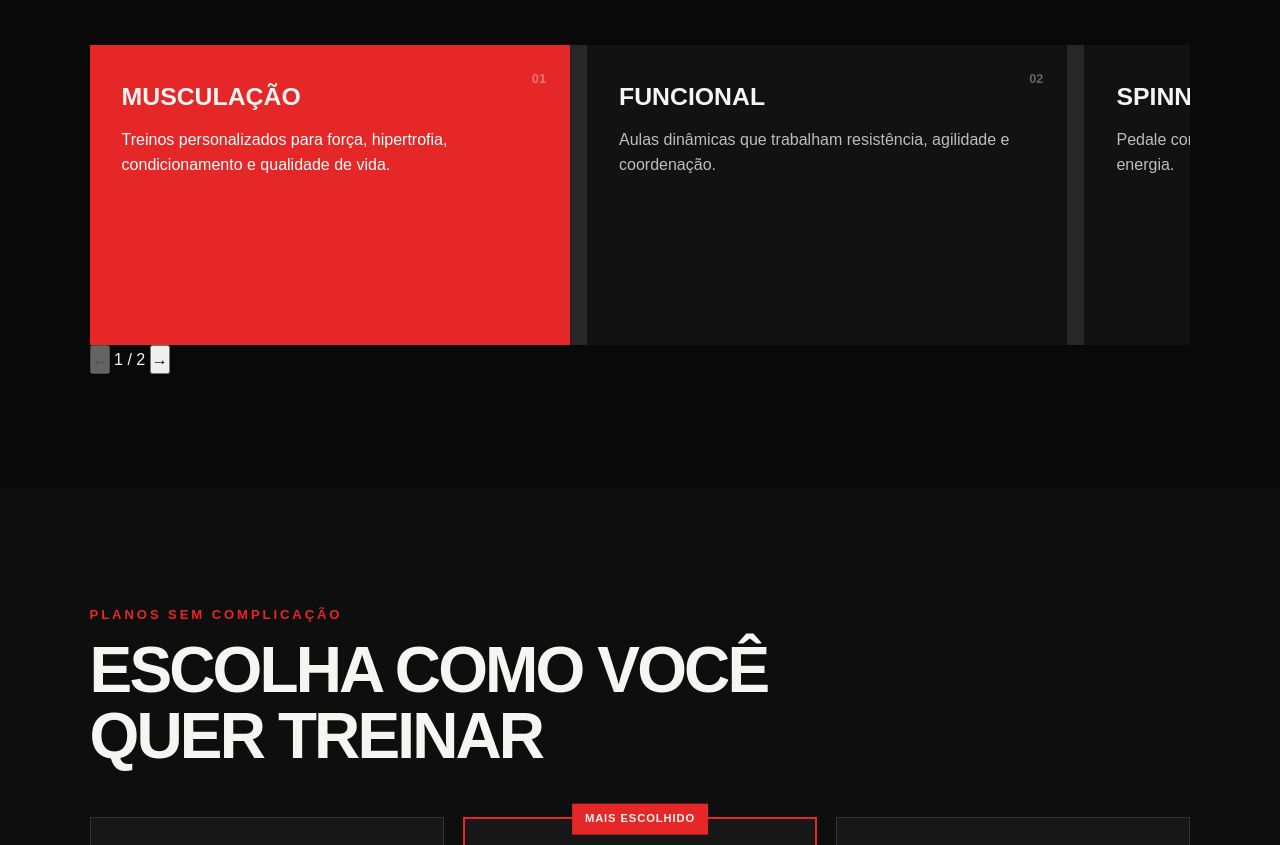
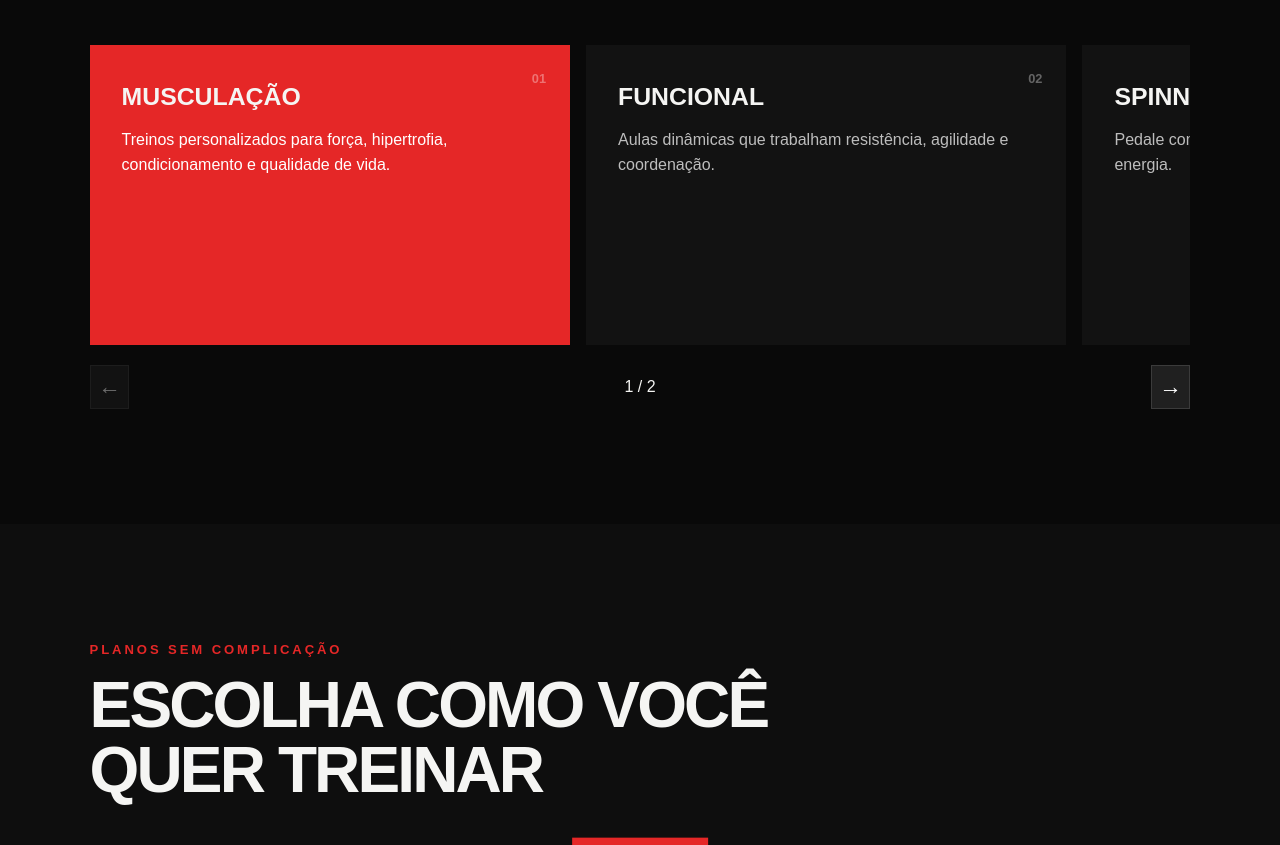
Before and after one commit to ghsantana7/academia-forca-total, a plain HTML site: page index.html in a window 1280 px wide. Shown: the part 1043-1888 px from the top of the page. Drawn offline with nearby package versions, Linux system fonts and the light colour scheme; some packages are replaced by stand-ins of ours; a script that the page names is missing.

Commit message:
Adiciona bibliotecas JavaScript à academia: style.css

```diff
--- a/style.css
+++ b/style.css
@@ -297,6 +297,57 @@
   gap: 1px;
   grid-template-columns: repeat(3, 1fr);
   background: var(--borda);
+}
+
+.modalidades-carrossel {
+  width: 100%;
+}
+
+.modalidades-carrossel.swiper-ready .grade-modalidades {
+  background: transparent;
+  display: flex;
+  gap: 0;
+}
+
+.modalidades-carrossel.swiper-ready .modalidade {
+  height: auto;
+}
+
+.controles-modalidades {
+  align-items: center;
+  display: flex;
+  gap: 1rem;
+  justify-content: flex-end;
+  margin-top: 1.25rem;
+}
+
+.controles-modalidades[hidden] {
+  display: none;
+}
+
+.controles-modalidades button {
+  background: #202020;
+  border: 1px solid var(--borda);
+  color: white;
+  cursor: pointer;
+  font-size: 1.4rem;
+  height: 44px;
+  width: 44px;
+}
+
+.controles-modalidades button:hover,
+.controles-modalidades button:focus-visible {
+  background: var(--vermelho);
+}
+
+.controles-modalidades button:disabled {
+  cursor: default;
+  opacity: 0.4;
+}
+
+.carrossel-paginacao {
+  min-width: 3rem;
+  text-align: center;
 }
 
 .modalidade {
```
